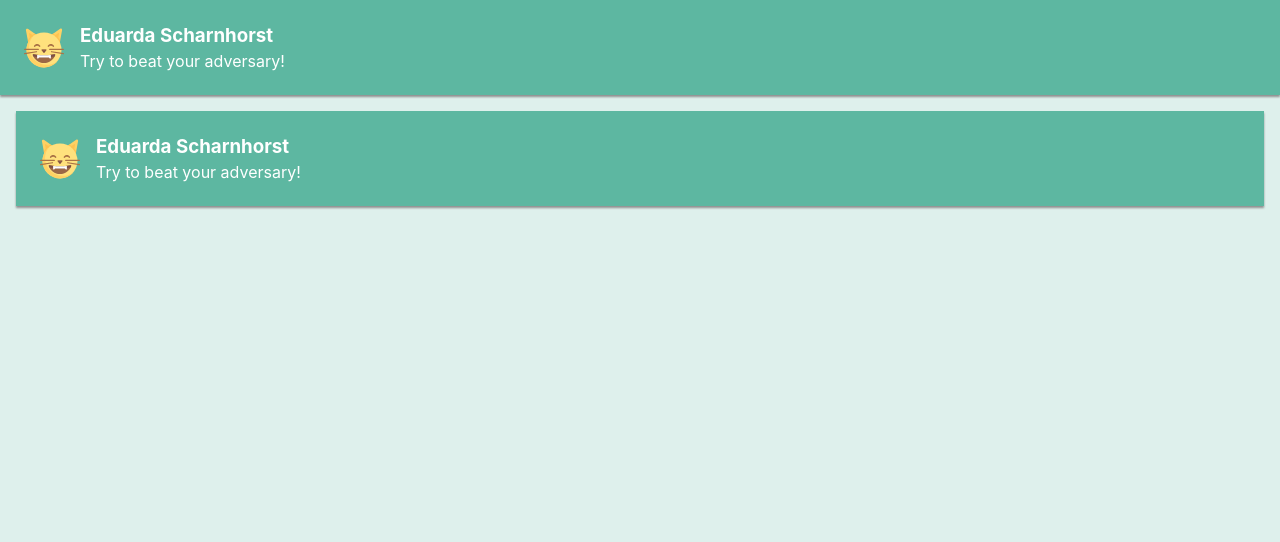
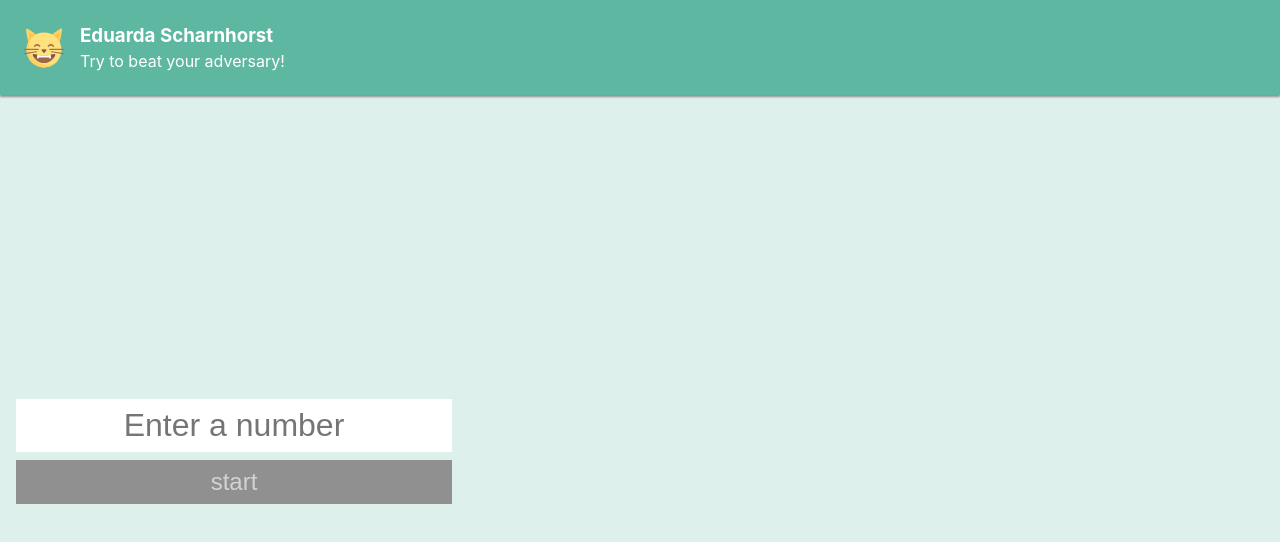
Before and after one commit to dudaschar/minus-or-plus, a Next.js app: page / in a window 1280 px wide. Shown: the top 542 px of the page. Built offline with nearby package versions, Linux system fonts and the light colour scheme.

Commit message:
Create start screen

```diff
--- a/pages/index.js
+++ b/pages/index.js
@@ -1,15 +1,3 @@
-import React from 'react';
-import Head from 'next/head';
+import Start from './start';
 
-import Header from 'src/components/Header/Header';
-
-export default function Home() {
-  return (
-    <div>
-      <Head>
-        <title>Minus or Plus</title>
-      </Head>
-      <Header />
-    </div>
-  );
-}
+export default Start;
--- /dev/null
+++ b/pages/start/index.js
@@ -0,0 +1,63 @@
+import React, { memo, useEffect, useState } from 'react';
+import Head from 'next/head';
+import { useRouter } from 'next/router';
+
+import Input from 'src/components/Input/Input';
+import Button from 'src/components/Button/Button';
+
+import { Container } from './styles/Container';
+
+function Start() {
+  const router = useRouter();
+  const [isButtonEnabled, setButtonEnabled] = useState(false);
+  const [number, setNumber] = useState('');
+
+  const handleNumberInput = ({ target }) => {
+    const { value } = target;
+    const resetValue = value === '' ? true : false;
+    const inputValue = Number(value);
+
+    if (resetValue) {
+      return setNumber(value);
+    }
+
+    if (!inputValue) {
+      return;
+    }
+
+    setNumber(inputValue);
+  };
+
+  const handleStart = (event) => {
+    event.preventDefault();
+
+    router.push(`/game?number=${number}`);
+  };
+
+  useEffect(() => {
+    setButtonEnabled(Boolean(number));
+  }, [number]);
+
+  return (
+    <>
+      <Head>
+        <title>Minus or Plus</title>
+      </Head>
+      <Container>
+        <Input
+          value={number}
+          placeholder="Enter a number"
+          onChange={handleNumberInput}
+        />
+        <Button
+          disabled={!isButtonEnabled}
+          onClick={handleStart}
+        >
+          start
+        </Button>
+      </Container>
+    </>
+  );
+}
+
+export default memo(Start);
--- /dev/null
+++ b/pages/start/styles/Container.js
@@ -0,0 +1,9 @@
+import styled from 'styled-components';
+
+export const Container = styled.div`
+  display: flex;
+  flex-direction: column;
+  justify-content: center;
+`;
+
+Container.displayName = 'Container';
--- a/src/components/GameContainer/styles/Container.js
+++ b/src/components/GameContainer/styles/Container.js
@@ -3,10 +3,14 @@ import styled from 'styled-components';
 export const Container = styled.div`
   min-height: 100vh;
   background-color: ${({ theme }) => theme.colors.primaryLight};
+  display: flex;
+  flex-direction: column;
 `;
 
 Container.displayName = 'Container';
 
 export const ContentWrapper = styled.div`
   padding: ${({ theme }) => theme.spacing.medium};
+  display: flex;
+  flex: 1;
 `;
--- a/src/components/Input/Input.js
+++ b/src/components/Input/Input.js
@@ -1,33 +1,15 @@
-import React, { useState } from 'react';
+import React from 'react';
 
 import { BaseInput } from './styles/BaseInput';
 
 function Input(props) {
-  const [number, setNumber] = useState();
-
-  const handleNumberInput = ({ target }) => {
-    const { value } = target;
-    const resetValue = value === '' ? true : false;
-    const inputValue = Number(value);
-
-    if (resetValue) {
-      return setNumber(value);
-    }
-
-    if (!inputValue) {
-      return;
-    }
-
-    setNumber(inputValue);
-  };
-
   return (
     <BaseInput
+      type="text"
       {...props}
-      value={number}
-      onChange={handleNumberInput}
     />
   );
 }
 
+
 export default Input;
```
